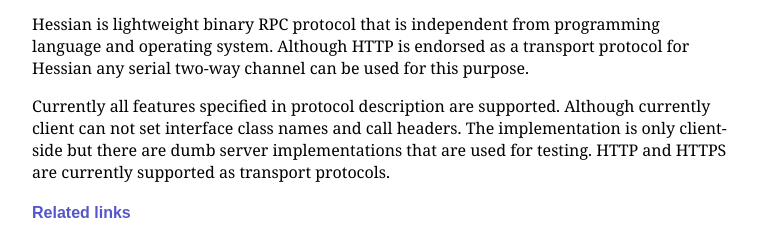
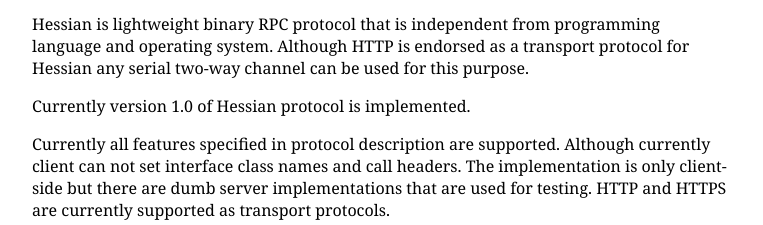
Before and after one commit to PetrGlad/hessianpy, a plain HTML site: page hessianpy/site/index.html in a window 1280 px wide. Shown: the part 133-358 px from the top of the page, without its empty margins (6-769 px from the left). Drawn offline with Linux system fonts and the light colour scheme.

Commit message:
Styles corrected; Notice about protocol version added.

```diff
--- a/hessianpy/site/index.html
+++ b/hessianpy/site/index.html
@@ -10,7 +10,7 @@
                         padding-top:20px;
                         background-color: #fff;
                         max-width:700px;
-                        font-family: Georgia, "Times New Roman", Times, serif;
+                        font-family: Georgia, serif;
                 }
                 *.header {
                         color: #55c;
@@ -31,6 +31,7 @@
 <p>Hessian is lightweight binary RPC protocol that is independent from programming
 language and operating system. Although HTTP is endorsed as a transport protocol for
 Hessian any serial two-way channel can be used for this purpose.</p>
+<p>Currently version 1.0 of Hessian protocol is implemented.</p>
 <p>Currently all features specified in protocol description are supported. Although currently client
 can not set interface class names and call headers.
 The implementation is only client-side but there are dumb server implementations
```
